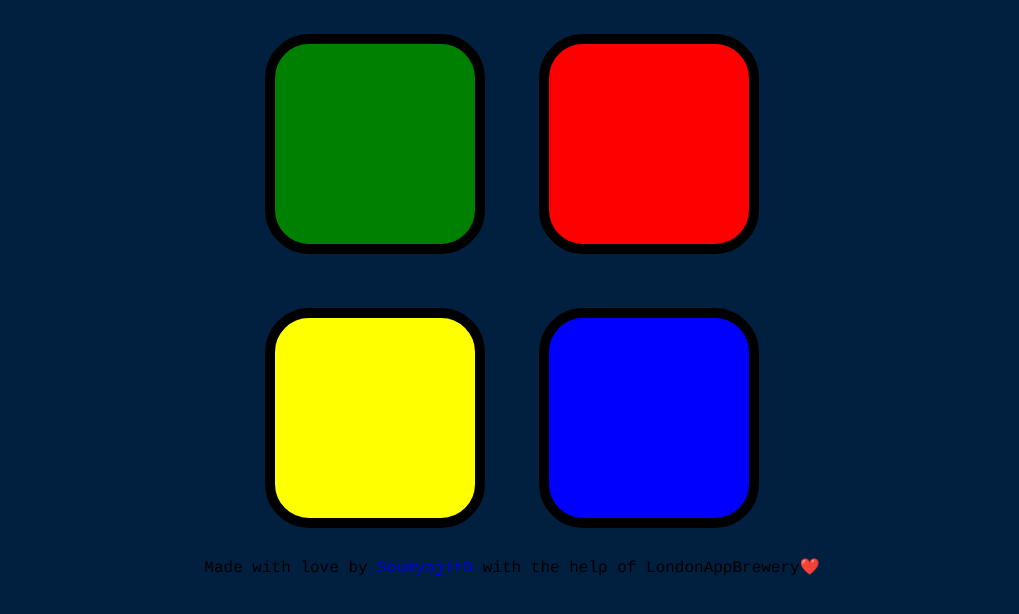
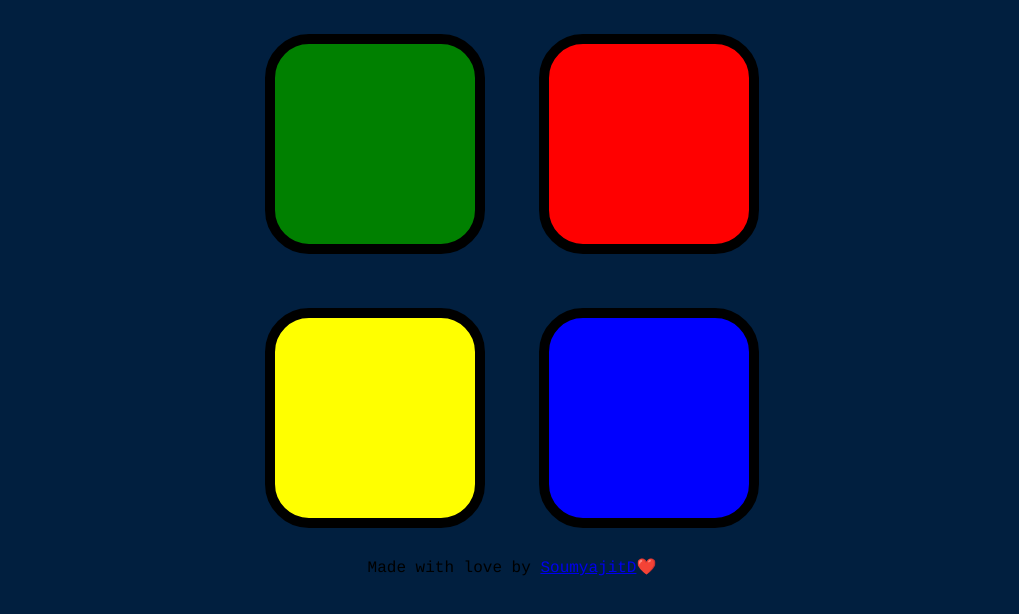
Before and after one commit to SoumyajitD/SimonGame, a plain HTML site: page index.html in a window 1280 px wide. Shown: the part 64-678 px from the top of the page, without its empty margins (128-1147 px from the left). Drawn offline with nearby package versions, Linux system fonts and the light colour scheme.

Commit message:
Update index.html

```diff
--- a/index.html
+++ b/index.html
@@ -39,7 +39,7 @@
   <script src="https://ajax.googleapis.com/ajax/libs/jquery/3.5.1/jquery.min.js"></script>
     <script src="game.js"></script>
 
-    <footer class="ftr">Made with love by <a href="https://github.com/SoumyajitD">SoumyajitD</a> with the help of LondonAppBrewery❤️</footer>
+    <footer class="ftr">Made with love by <a href="https://github.com/SoumyajitD">SoumyajitD</a>❤️</footer>
 </div>
 </body>
 
```
